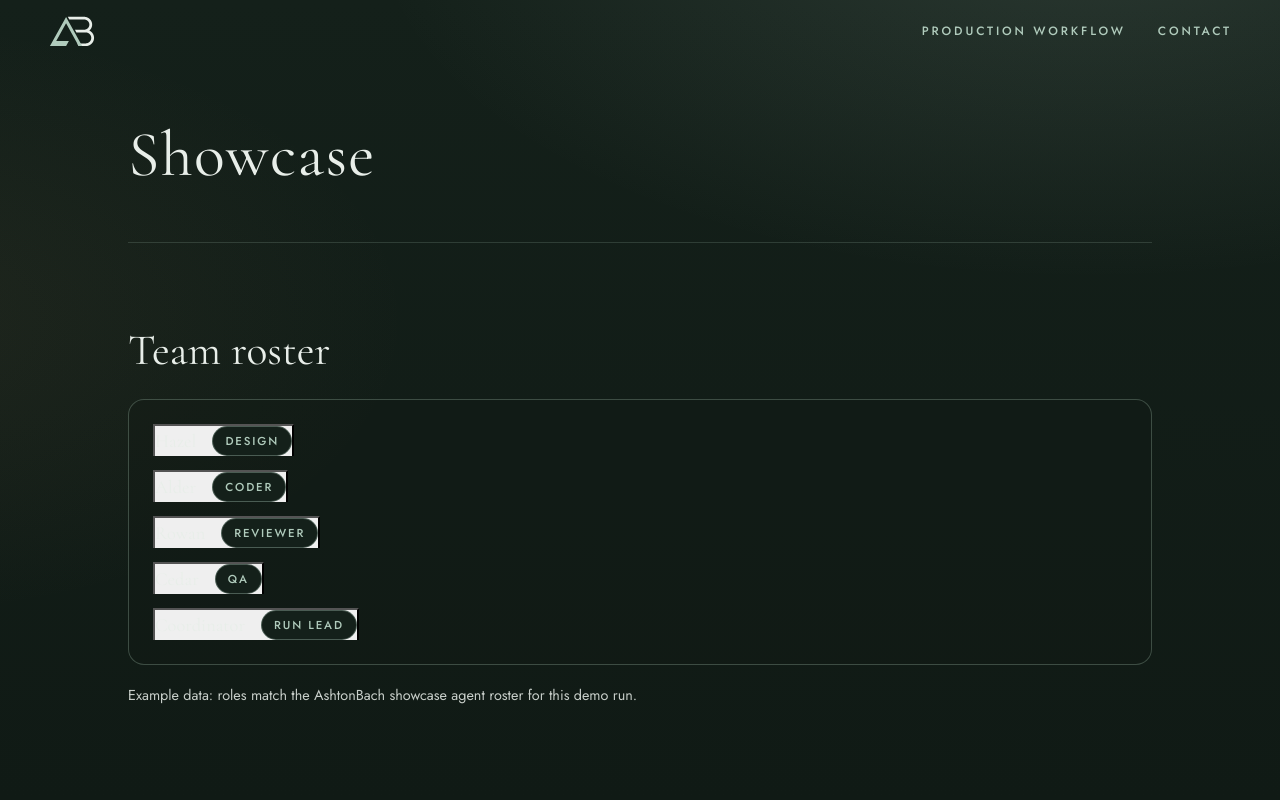
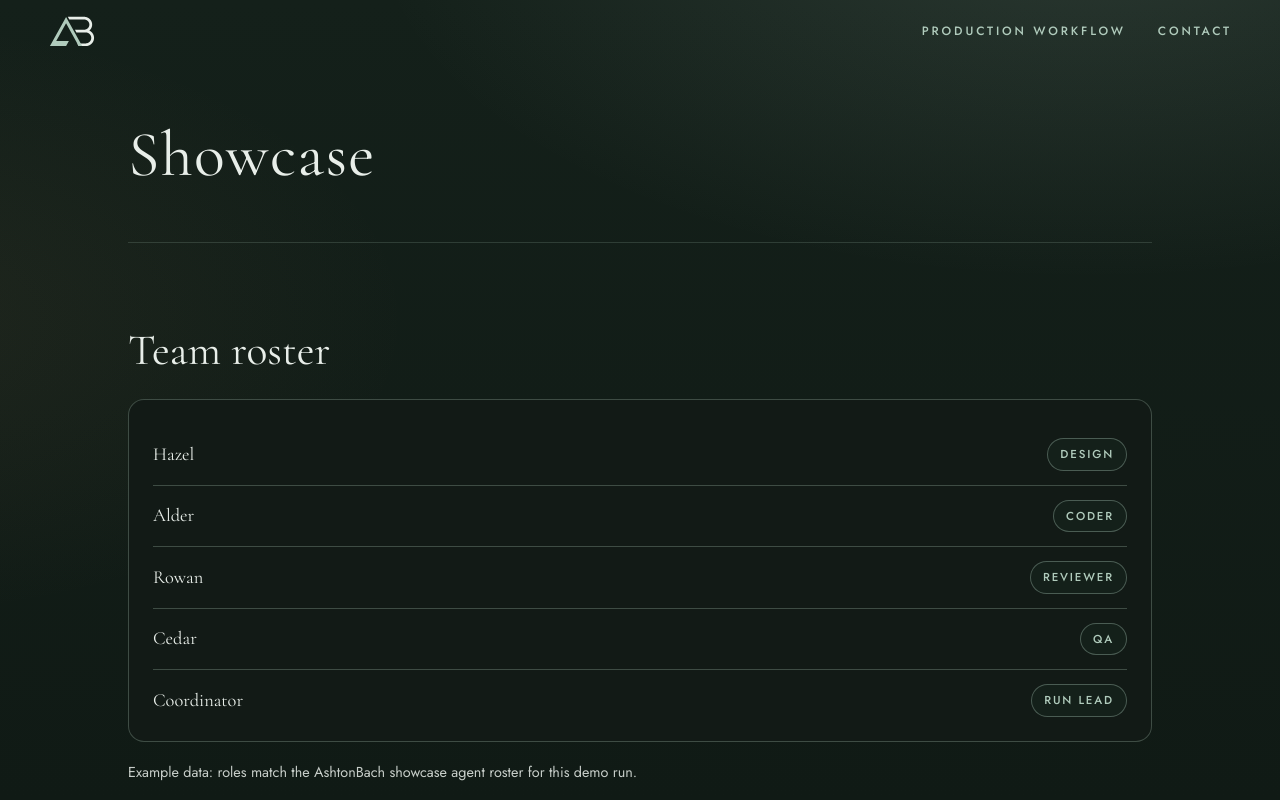
Before and after one commit to ashtonbach/agent-showcase, a Next.js app: page / in a window 1280 px wide. Shown: the top 800 px of the page. Built offline with nearby package versions, Linux system fonts and the light colour scheme.

Commit message:
Feature: Team roster card (Author: Alder)
Co-authored-by: AshtonBach Coder <ashtonbach-coder@users.noreply.github.com>

```diff
--- a/app/lab/custom-1793865725/index.tsx
+++ b/app/lab/custom-1793865725/index.tsx
@@ -1,6 +1,4 @@
 "use client";
-
-import { useState } from "react";
 
 const ROSTER = [
   { id: "hazel", name: "Hazel", role: "Design" },
@@ -27,7 +25,7 @@ const css = `
   border: 1px solid rgba(176, 203, 188, 0.28);
   border-radius: 16px;
   padding: 24px;
-  background: rgba(18, 26, 22, 0.35);
+  background: #121a16;
 }
 [data-lab="custom-1793865725"] .lab-list {
   list-style: none;
@@ -35,7 +33,7 @@ const css = `
   padding: 0;
   display: flex;
   flex-direction: column;
-  gap: 14px;
+  gap: 0;
 }
 [data-lab="custom-1793865725"] .lab-row {
   display: flex;
@@ -43,8 +41,8 @@ const css = `
   justify-content: space-between;
   gap: 16px;
   flex-wrap: wrap;
-  padding-bottom: 14px;
-  border-bottom: 1px solid rgba(176, 203, 188, 0.18);
+  padding: 14px 0;
+  border-bottom: 1px solid rgba(176, 203, 188, 0.28);
 }
 [data-lab="custom-1793865725"] .lab-row:last-child {
   padding-bottom: 0;
@@ -84,8 +82,6 @@ const css = `
 `;
 
 export default function LabTeamRoster() {
-  const [active, setActive] = useState<string | null>(null);
-
   return (
     <section data-lab="custom-1793865725" aria-labelledby="lab-roster-title">
       <style>{css}</style>
@@ -95,18 +91,9 @@ export default function LabTeamRoster() {
       <div className="lab-card">
         <ul className="lab-list">
           {ROSTER.map((member) => (
-            <li key={member.id}>
-              <button
-                type="button"
-                className="lab-row"
-                aria-pressed={active === member.id}
-                onClick={() =>
-                  setActive((prev) => (prev === member.id ? null : member.id))
-                }
-              >
-                <span className="lab-name">{member.name}</span>
-                <span className="lab-role">{member.role}</span>
-              </button>
+            <li key={member.id} className="lab-row">
+              <p className="lab-name">{member.name}</p>
+              <span className="lab-role">{member.role}</span>
             </li>
           ))}
         </ul>
```
